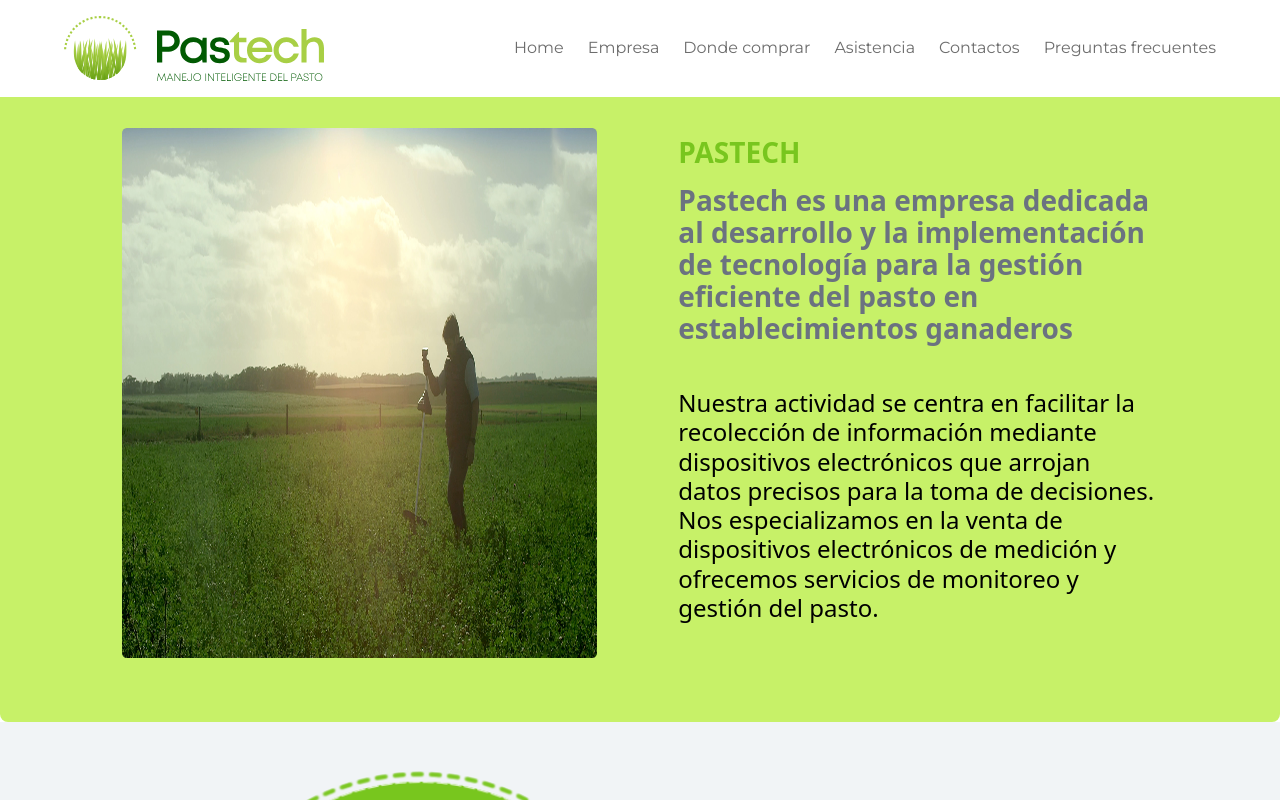
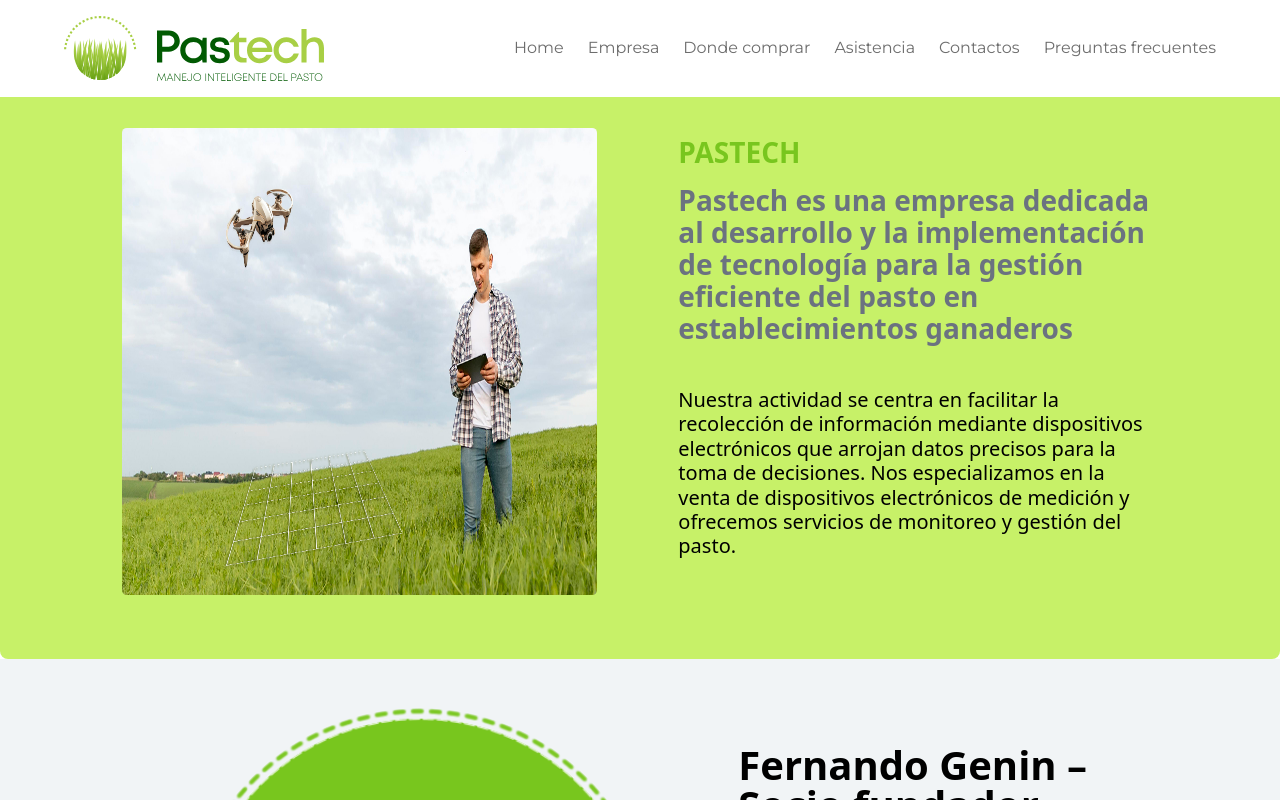
Before and after one commit to TomasMatarazzo/pastech-web, a React (Vite) app: page /empresa in a window 1280 px wide. Shown: the top 800 px of the page. Built offline with nearby package versions, Linux system fonts and the light colour scheme; a web font is replaced by a local one.

Commit message:
Update TextoEmpresa.jsx

```diff
--- a/src/sections/TextoEmpresa.jsx
+++ b/src/sections/TextoEmpresa.jsx
@@ -1,5 +1,5 @@
 import React from 'react'
-import image1 from "../assets/images/01.jpg"
+import image1 from "../assets/images/03.jpg"
 
 const TextoEmpresa = () => {
   return (
@@ -15,7 +15,7 @@ const TextoEmpresa = () => {
             <h1 className={` py-2 text-3xl max-md:text-[32px] font-bold  leading-8 text-first-green`}>PASTECH</h1>
             <h1 className={` font-semibold  leading-8 text-3xl py-2  max-md:text-[32px] text-gray-500`}>Pastech es una empresa dedicada al desarrollo y la implementación de tecnología para la gestión eficiente
             del pasto en establecimientos ganaderos</h1>
-            <p className = {` py-9 font-normal text-2xl `}>Nuestra actividad se centra en facilitar la recolección de
+            <p className = {` py-9 font-normal text-xl `}>Nuestra actividad se centra en facilitar la recolección de
             información mediante dispositivos electrónicos que arrojan datos precisos para la toma de decisiones. Nos
             especializamos en la venta de dispositivos electrónicos de medición y ofrecemos servicios de monitoreo y
             gestión del pasto.</p>
```
